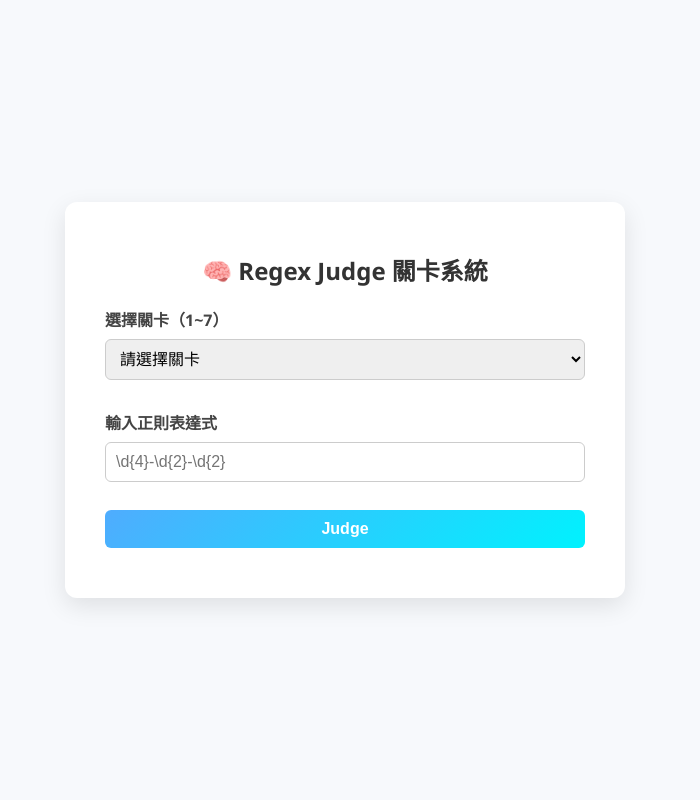
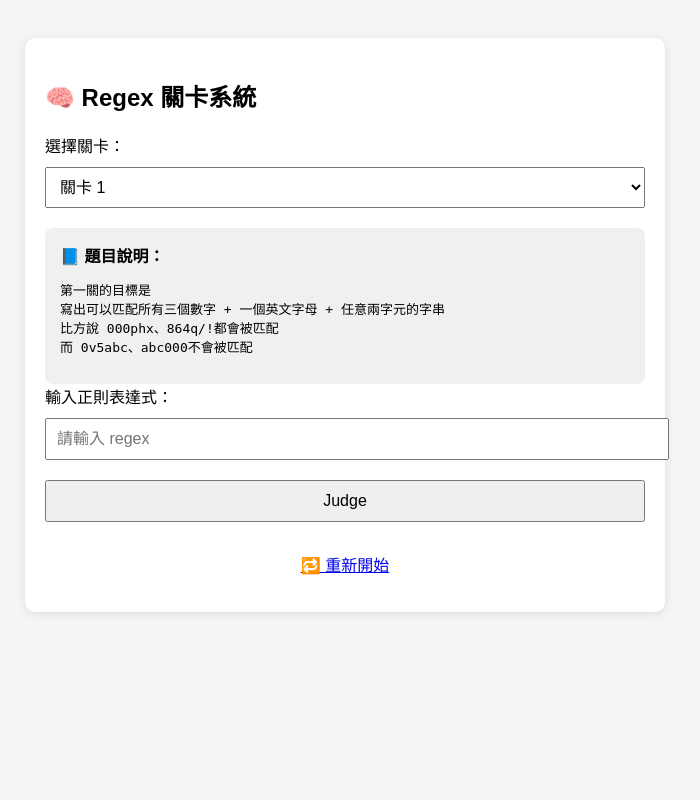
Before and after one commit to panboyu1813/regex_game, a Flask app: page / in a window 1280 px wide. Shown: the whole page, without its empty margins (295-995 px from the left). Run offline with Flask 3, Linux system fonts and the light colour scheme.

Commit message:
Add files via upload

```diff
--- a/templates/index.html
+++ b/templates/index.html
@@ -2,120 +2,39 @@
 <html lang="zh-Hant">
 <head>
     <meta charset="UTF-8">
-    <title>Regex 關卡 Judge</title>
-    <meta name="viewport" content="width=device-width, initial-scale=1">
+    <title>Regex Judge</title>
     <style>
-        body {
-            background: #f7f9fc;
-            font-family: 'Segoe UI', sans-serif;
-            display: flex;
-            justify-content: center;
-            align-items: center;
-            min-height: 100vh;
-            margin: 0;
+        body { font-family: Arial; padding: 30px; background: #f5f5f5; }
+        .card { max-width: 600px; margin: auto; background: white; padding: 20px; border-radius: 10px; box-shadow: 0 2px 10px rgba(0,0,0,0.1); }
+        select, input[type="text"], input[type="submit"] {
+            width: 100%; padding: 10px; margin: 10px 0; font-size: 16px;
         }
-
-        .card {
-            background: white;
-            padding: 30px 40px;
-            border-radius: 12px;
-            box-shadow: 0 8px 24px rgba(0,0,0,0.1);
-            width: 100%;
-            max-width: 480px;
-        }
-
-        h2 {
-            text-align: center;
-            color: #333;
-            margin-bottom: 20px;
-        }
-
-        label {
-            font-weight: bold;
-            margin-top: 10px;
-            display: block;
-            color: #444;
-        }
-
-        input, select {
-            width: 100%;
-            padding: 10px;
-            margin: 8px 0 20px 0;
-            border-radius: 6px;
-            border: 1px solid #ccc;
-            box-sizing: border-box;
-            font-size: 16px;
-        }
-
-        input[type="submit"] {
-            background: linear-gradient(135deg, #4facfe 0%, #00f2fe 100%);
-            color: white;
-            font-weight: bold;
-            border: none;
-            cursor: pointer;
-            transition: background 0.3s ease;
-        }
-
-        input[type="submit"]:hover {
-            background: linear-gradient(135deg, #00f2fe 0%, #4facfe 100%);
-        }
-
-        .result {
-            margin-top: 20px;
-            padding: 15px;
-            border-radius: 8px;
-            font-size: 16px;
-            line-height: 1.5;
-        }
-
-        .success {
-            background: #e6fff1;
-            border: 1px solid #28a745;
-            color: #28a745;
-        }
-
-        .error {
-            background: #ffe8e8;
-            border: 1px solid #dc3545;
-            color: #dc3545;
-        }
-
-        code {
-            background: #f2f2f2;
-            padding: 4px 8px;
-            border-radius: 4px;
-            font-family: monospace;
-        }
-
-        .keyword {
-            background: #fffbe6;
-            border: 1px solid #ffd633;
-            padding: 10px;
-            border-radius: 8px;
-            margin-top: 10px;
-            color: #b38f00;
-        }
+        .result { margin-top: 20px; padding: 15px; border-radius: 8px; }
+        .error { background: #ffe8e8; color: #a00; }
+        .success { background: #e6fff1; color: #0a0; }
+        #description-box { background: #f0f0f0; padding: 15px; border-radius: 8px; margin-top: 10px; display: none; }
     </style>
 </head>
 <body>
 <div class="card">
-        <h2>🧠 Regex Judge 關卡系統</h2>
-        <div id="description-box" style="background:#f4f4f4; padding:15px; border-radius:8px; margin-bottom:20px; display:none;">
-            <strong>📘 題目說明：</strong>
-            <pre id="description" style="white-space:pre-wrap; margin-top:10px; font-family:inherit;"></pre>
-        </div>
+    <h2>🧠 Regex 關卡系統</h2>
     <form method="post">
-            <label for="level">選擇關卡（1~7）</label>
+        <label>選擇關卡：</label>
         <select name="level" id="level" required>
-                <option value="">請選擇關卡</option>
             {% for i in range(1, 8) %}
-                <option value="{{ i }}">{{ i }}</option>
+            <option value="{{ i }}" {% if i == selected_level %}selected{% endif %} {% if i > unlocked_level %}disabled{% endif %}>
+                關卡 {{ i }}{% if i > unlocked_level %}（尚未解鎖）{% endif %}
+            </option>
             {% endfor %}
         </select>
 
-            <label for="regex">輸入正則表達式</label>
-            <input type="text" name="regex" id="regex" placeholder="\d{4}-\d{2}-\d{2}" required>
+        <div id="description-box">
+            <strong>📘 題目說明：</strong>
+            <pre id="description" style="white-space: pre-wrap;"></pre>
+        </div>
 
+        <label>輸入正則表達式：</label>
+        <input type="text" name="regex" placeholder="請輸入 regex" required>
         <input type="submit" value="Judge">
     </form>
 
@@ -123,41 +42,35 @@
     <div class="result {% if result.error %}error{% else %}success{% endif %}">
         {% if result.error %}
             ❌ {{ result.error }}
-                {% elif result.success %}
-                    ✅ 關卡 {{ result.level }} 通過！
-
+        {% else %}
+            ✅ 通過第 {{ result.level }} 關！
             {% if result.keyword %}
-                        <div class="keyword">
-                            🎁 <strong>一點點關於flag🚩的線索:</strong> <br>
-                            <code>{{ result.keyword }}</code>
-                        </div>
+            <br><br><strong>🎁 Keyword:</strong> <code>{{ result.keyword }}</code>
             {% endif %}
         {% endif %}
     </div>
     {% endif %}
+    <p style="text-align:center; margin-top:20px;"><a href="/reset">🔁 重新開始</a></p>
 </div>
+
 <script>
     const levelSelect = document.querySelector('select[name="level"]');
     const descBox = document.getElementById('description-box');
     const descText = document.getElementById('description');
 
-        levelSelect.addEventListener('change', async () => {
-            const level = levelSelect.value;
-            if (!level) {
-                descBox.style.display = 'none';
-                return;
-            }
-
-            try {
+    async function loadDescription(level) {
         const res = await fetch(`/describe/${level}`);
         const data = await res.json();
         descText.textContent = data.text;
         descBox.style.display = 'block';
-            } catch (err) {
-                descText.textContent = '⚠️ 無法載入題目描述';
-                descBox.style.display = 'block';
     }
+
+    levelSelect.addEventListener('change', () => {
+        loadDescription(levelSelect.value);
     });
+
+    // 自動載入預設關卡說明
+    loadDescription(levelSelect.value);
 </script>
 </body>
 </html>
```
Lines whose indentation alone changed are shown as unchanged.
